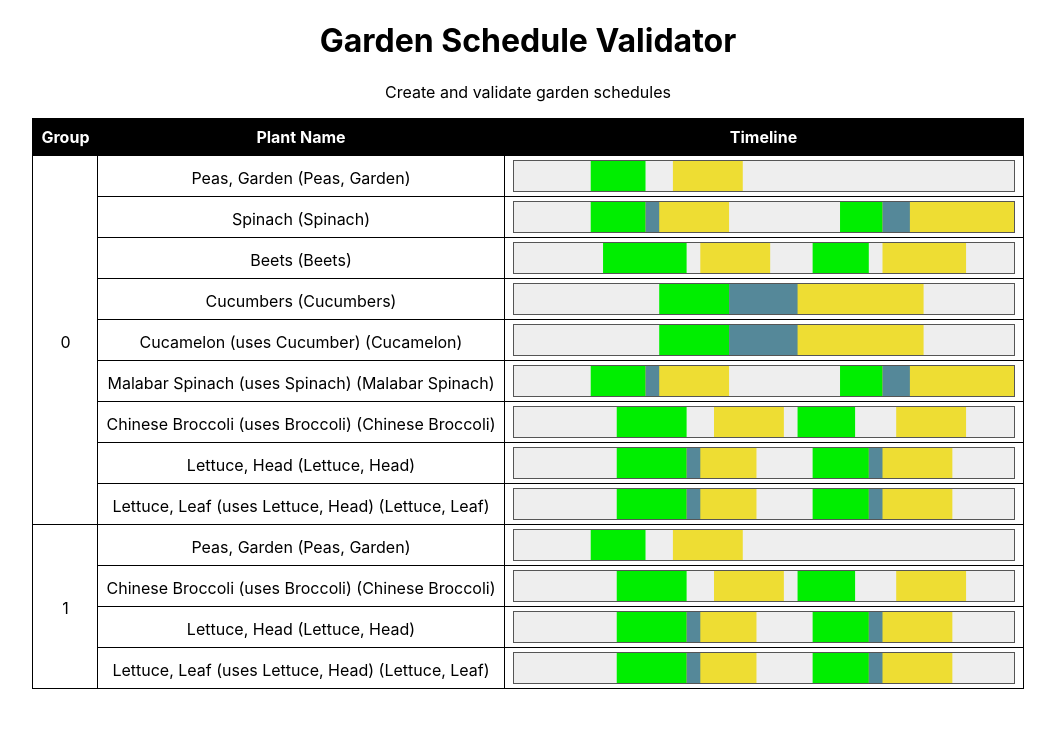
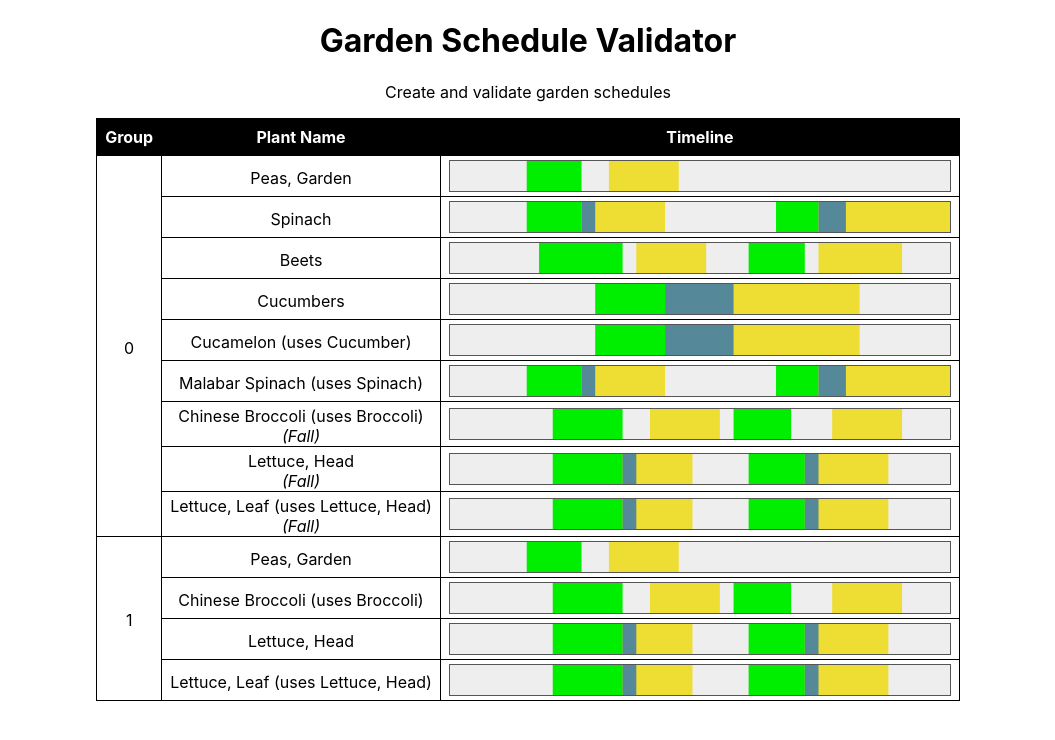
Before and after one commit to arcrad/garden_schedule_validator, a React (Create React App) app: page / in a window 1280 px wide. Shown: the top 740 px of the page, without its empty margins (112-1167 px from the left). Built offline with nearby package versions, Linux system fonts and the light colour scheme.

Commit message:
added functionality to conditonally display notes

```diff
--- a/src/App.tsx
+++ b/src/App.tsx
@@ -102,7 +102,7 @@ function App() {
 					scheduleGroup.map( (plantScheduleEntry:PlantScheduleEntry, i:number, allSchedulesInGroup:PlantScheduleEntry[]) => (
 						<tr key={'pse'+i}>
 							{ i == 0 && <td rowSpan={allSchedulesInGroup.length}>{plantScheduleEntry.groupId}</td> }
-							<td>{plantData[plantScheduleEntry.plantId].name + ' (' + plantScheduleEntry.plantId + ')'}</td>
+							<td>{plantData[plantScheduleEntry.plantId].name}<br/>{plantScheduleEntry.notes && <i>({plantScheduleEntry.notes})</i>}</td>
 							<td>
 								<PlantTimelineChart
 									plant={plantData[plantScheduleEntry.plantId]}
```
